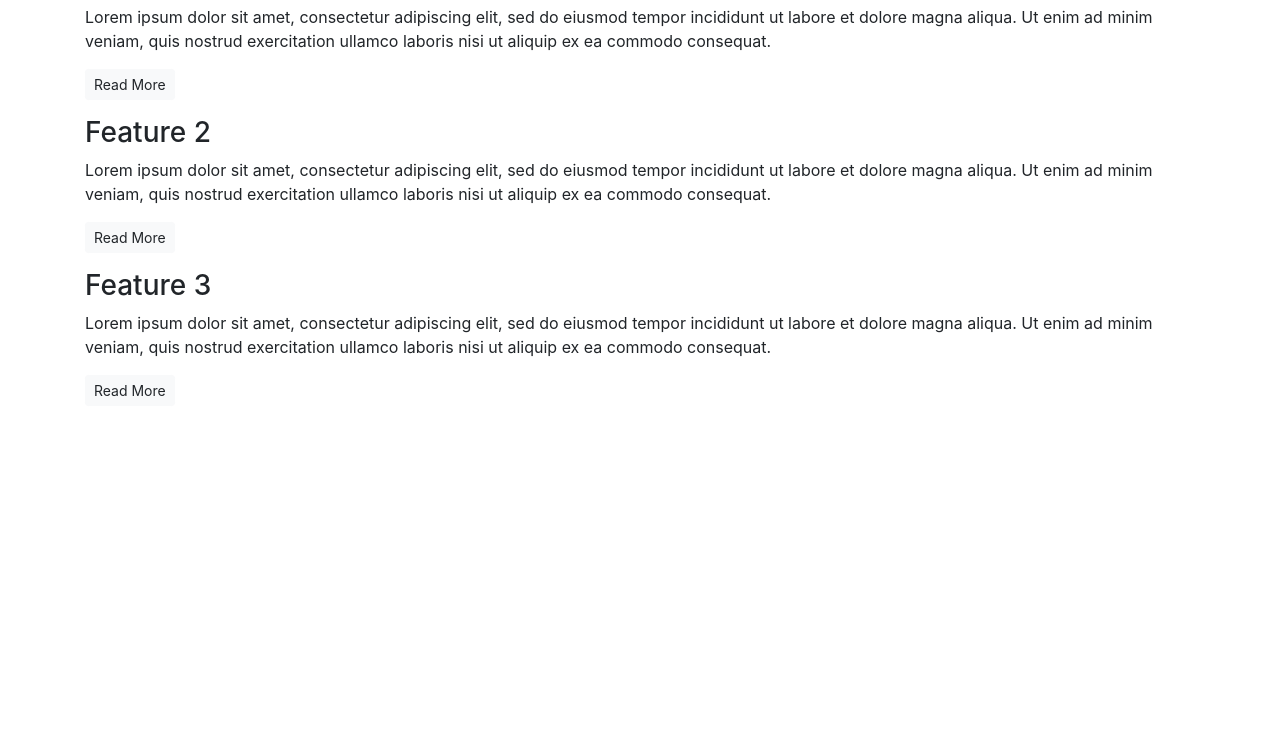
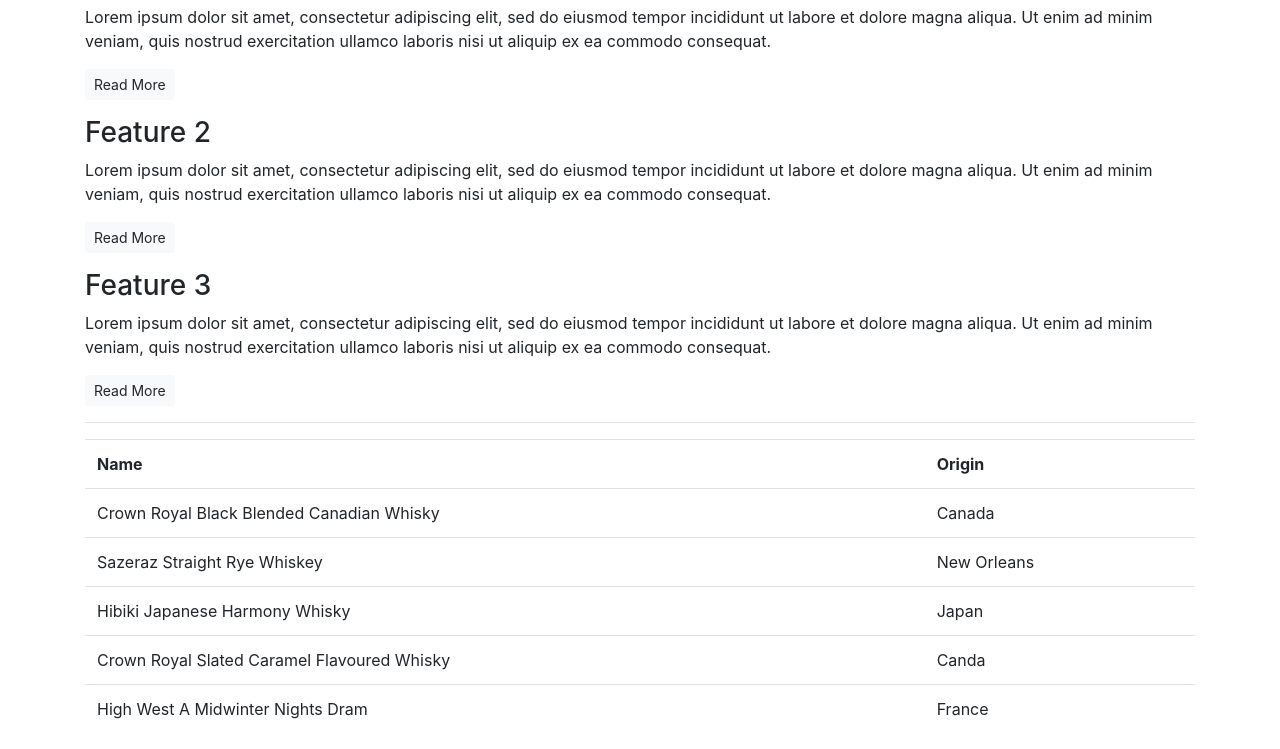
Before and after one commit to ErfanNajimi/bootstrap-walkthrough-project, a plain HTML site: page index.html in a window 1280 px wide. Shown: the part 537-1286 px from the top of the page. Before the commit the page ends 959 px from the top, so only its background shows below. Drawn offline with nearby package versions, Linux system fonts and the light colour scheme.

Commit message:
Create table of monthly favourites

```diff
--- a/index.html
+++ b/index.html
@@ -54,6 +54,40 @@
             </div>
         </section>
         <!-- /.features -->
+        <hr>
+
+        <!-- Monthly favourites -->
+        <section class="monthly-favourites">
+            <table class="table">
+                <tr>
+                    <!-- W3Schools: The scope attribute specifies whether a header cell is a header for a column, row, or group of columns or rows.
+                        Note: The scope attribute has no visual effect in ordinary web browsers, but can be used by screen readers.-->
+                    <th scope="col">Name</th>
+                    <th scope="col">Origin</th>
+                </tr>
+                <tr>
+                    <td>Crown Royal Black Blended Canadian Whisky</td>
+                    <td>Canada</td>
+                </tr>
+                <tr>
+                    <td>Sazeraz Straight Rye Whiskey</td>
+                    <td>New Orleans</td>
+                </tr>
+                <tr>
+                    <td>Hibiki Japanese Harmony Whisky</td>
+                    <td>Japan</td>
+                </tr>
+                <tr>
+                    <td>Crown Royal Slated Caramel Flavoured Whisky</td>
+                    <td>Canda</td>
+                </tr>
+                <tr>
+                    <td>High West A Midwinter Nights Dram</td>
+                    <td>France</td>
+                </tr>
+            </table>
+        </section>
+        <!-- /. monthly favourites-->
     </article>
 </body>
 </html>
```
